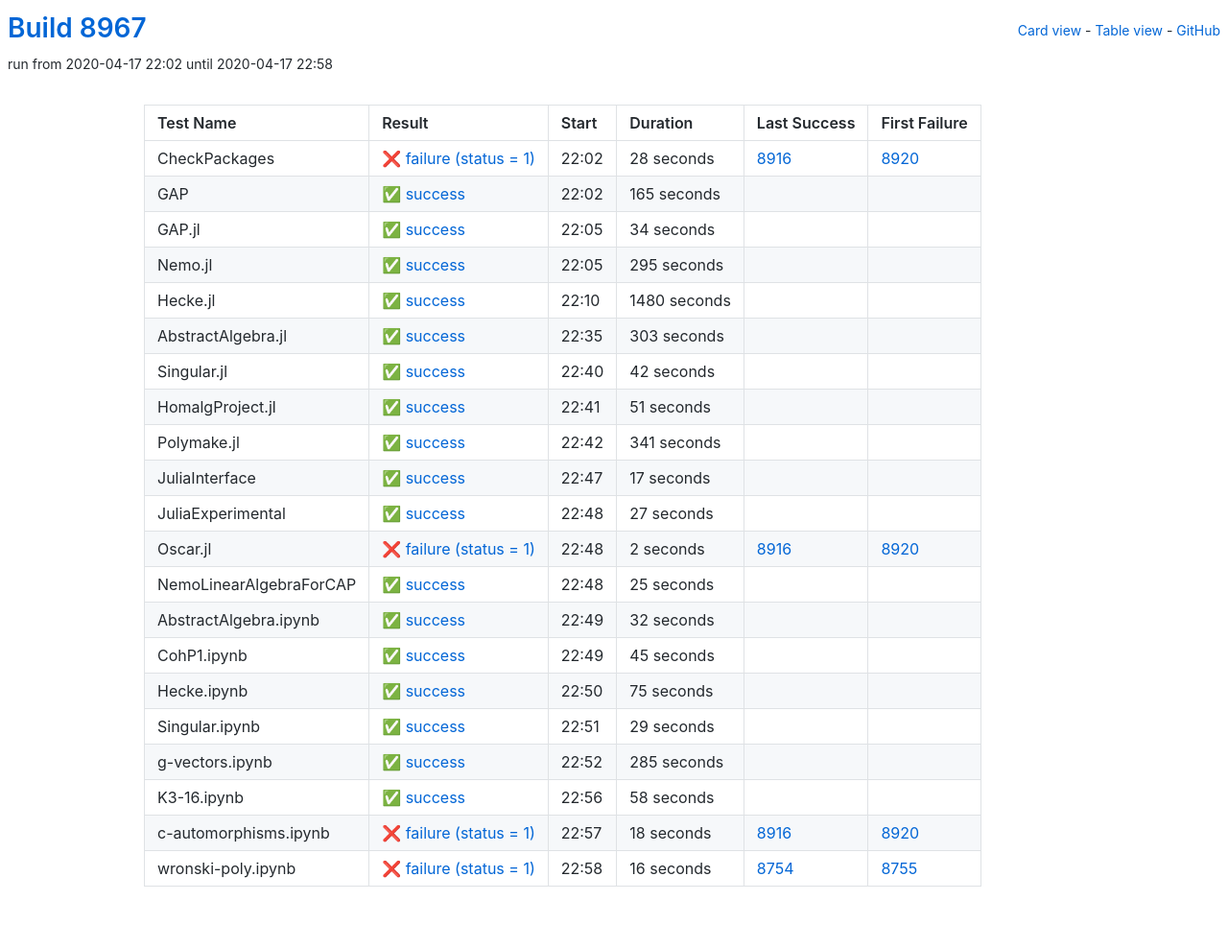
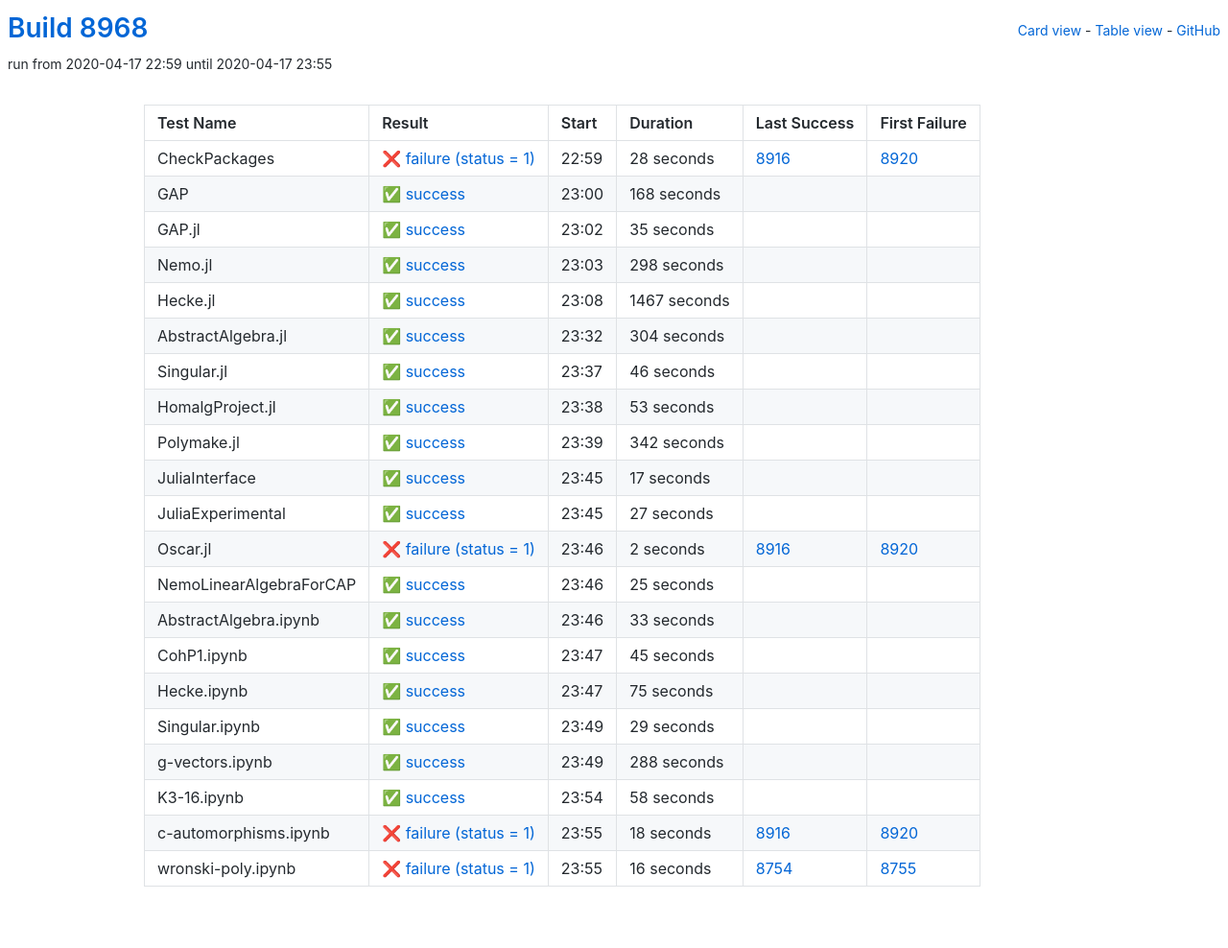
Before and after one commit to oscar-system/oscar-ci-status, a Jekyll site: the page built from table.html, in a window 1280 px wide. Shown: the whole page at 96% size. Built offline with Jekyll 4.4.1, drawn with Linux system fonts in a browser that asks for light colours.

Commit message:
Build 8968

```diff
--- a/_data/ci.yml
+++ b/_data/ci.yml
@@ -1,5 +1,5 @@
-build: 8967
-build_url: https://oscarci.mathematik.uni-kl.de/job/oscar/8967/
+build: 8968
+build_url: https://oscarci.mathematik.uni-kl.de/job/oscar/8968/
 job: oscar
 tests:
 - duration: 28
@@ -8,97 +8,97 @@
   first_failure_url: https://oscarci.mathematik.uni-kl.de/job/oscar/8920/
   last_success: 8916
   last_success_url: https://oscarci.mathematik.uni-kl.de/job/oscar/8916/
-  log: https://oscarci.mathematik.uni-kl.de/job/oscar/8967/artifact/logs/build-8967/CheckPackages.log
+  log: https://oscarci.mathematik.uni-kl.de/job/oscar/8968/artifact/logs/build-8968/CheckPackages.log
   name: CheckPackages
-  start: 2020-04-17 22:02
+  start: 2020-04-17 22:59
   status: failure
   success: false
-- duration: 165
+- duration: 168
   exitcode: 0
   first_failure: false
   first_failure_url: null
   last_success: false
   last_success_url: null
-  log: https://oscarci.mathematik.uni-kl.de/job/oscar/8967/artifact/logs/build-8967/GAP.log
+  log: https://oscarci.mathematik.uni-kl.de/job/oscar/8968/artifact/logs/build-8968/GAP.log
   name: GAP
-  start: 2020-04-17 22:02
+  start: 2020-04-17 23:00
   status: success
   success: true
-- duration: 34
+- duration: 35
   exitcode: 0
   first_failure: false
   first_failure_url: null
   last_success: false
   last_success_url: null
-  log: https://oscarci.mathematik.uni-kl.de/job/oscar/8967/artifact/logs/build-8967/GAP.jl.log
+  log: https://oscarci.mathematik.uni-kl.de/job/oscar/8968/artifact/logs/build-8968/GAP.jl.log
   name: GAP.jl
-  start: 2020-04-17 22:05
+  start: 2020-04-17 23:02
   status: success
   success: true
-- duration: 295
+- duration: 298
   exitcode: 0
   first_failure: false
   first_failure_url: null
   last_success: false
   last_success_url: null
-  log: https://oscarci.mathematik.uni-kl.de/job/oscar/8967/artifact/logs/build-8967/Nemo.jl.log
+  log: https://oscarci.mathematik.uni-kl.de/job/oscar/8968/artifact/logs/build-8968/Nemo.jl.log
   name: Nemo.jl
-  start: 2020-04-17 22:05
+  start: 2020-04-17 23:03
   status: success
   success: true
-- duration: 1480
+- duration: 1467
   exitcode: 0
   first_failure: false
   first_failure_url: null
   last_success: false
   last_success_url: null
-  log: https://oscarci.mathematik.uni-kl.de/job/oscar/8967/artifact/logs/build-8967/Hecke.jl.log
+  log: https://oscarci.mathematik.uni-kl.de/job/oscar/8968/artifact/logs/build-8968/Hecke.jl.log
   name: Hecke.jl
-  start: 2020-04-17 22:10
+  start: 2020-04-17 23:08
   status: success
   success: true
-- duration: 303
+- duration: 304
   exitcode: 0
   first_failure: false
   first_failure_url: null
   last_success: false
   last_success_url: null
-  log: https://oscarci.mathematik.uni-kl.de/job/oscar/8967/artifact/logs/build-8967/AbstractAlgebra.jl.log
+  log: https://oscarci.mathematik.uni-kl.de/job/oscar/8968/artifact/logs/build-8968/AbstractAlgebra.jl.log
   name: AbstractAlgebra.jl
-  start: 2020-04-17 22:35
+  start: 2020-04-17 23:32
   status: success
   success: true
-- duration: 42
+- duration: 46
   exitcode: 0
   first_failure: false
   first_failure_url: null
   last_success: false
   last_success_url: null
-  log: https://oscarci.mathematik.uni-kl.de/job/oscar/8967/artifact/logs/build-8967/Singular.jl.log
+  log: https://oscarci.mathematik.uni-kl.de/job/oscar/8968/artifact/logs/build-8968/Singular.jl.log
   name: Singular.jl
-  start: 2020-04-17 22:40
+  start: 2020-04-17 23:37
   status: success
   success: true
-- duration: 51
+- duration: 53
   exitcode: 0
   first_failure: false
   first_failure_url: null
   last_success: false
   last_success_url: null
-  log: https://oscarci.mathematik.uni-kl.de/job/oscar/8967/artifact/logs/build-8967/HomalgProject.jl.log
+  log: https://oscarci.mathematik.uni-kl.de/job/oscar/8968/artifact/logs/build-8968/HomalgProject.jl.log
   name: HomalgProject.jl
-  start: 2020-04-17 22:41
+  start: 2020-04-17 23:38
   status: success
   success: true
-- duration: 341
+- duration: 342
   exitcode: 0
   first_failure: false
   first_failure_url: null
   last_success: false
   last_success_url: null
-  log: https://oscarci.mathematik.uni-kl.de/job/oscar/8967/artifact/logs/build-8967/Polymake.jl.log
+  log: https://oscarci.mathematik.uni-kl.de/job/oscar/8968/artifact/logs/build-8968/Polymake.jl.log
   name: Polymake.jl
-  start: 2020-04-17 22:42
+  start: 2020-04-17 23:39
   status: success
   success: true
 - duration: 17
@@ -107,9 +107,9 @@
   first_failure_url: null
   last_success: false
   last_success_url: null
-  log: https://oscarci.mathematik.uni-kl.de/job/oscar/8967/artifact/logs/build-8967/JuliaInterface.log
+  log: https://oscarci.mathematik.uni-kl.de/job/oscar/8968/artifact/logs/build-8968/JuliaInterface.log
   name: JuliaInterface
-  start: 2020-04-17 22:47
+  start: 2020-04-17 23:45
   status: success
   success: true
 - duration: 27
@@ -118,9 +118,9 @@
   first_failure_url: null
   last_success: false
   last_success_url: null
-  log: https://oscarci.mathematik.uni-kl.de/job/oscar/8967/artifact/logs/build-8967/JuliaExperimental.log
+  log: https://oscarci.mathematik.uni-kl.de/job/oscar/8968/artifact/logs/build-8968/JuliaExperimental.log
   name: JuliaExperimental
-  start: 2020-04-17 22:48
+  start: 2020-04-17 23:45
   status: success
   success: true
 - duration: 2
@@ -129,9 +129,9 @@
   first_failure_url: https://oscarci.mathematik.uni-kl.de/job/oscar/8920/
   last_success: 8916
   last_success_url: https://oscarci.mathematik.uni-kl.de/job/oscar/8916/
-  log: https://oscarci.mathematik.uni-kl.de/job/oscar/8967/artifact/logs/build-8967/Oscar.jl.log
+  log: https://oscarci.mathematik.uni-kl.de/job/oscar/8968/artifact/logs/build-8968/Oscar.jl.log
   name: Oscar.jl
-  start: 2020-04-17 22:48
+  start: 2020-04-17 23:46
   status: failure
   success: false
 - duration: 25
@@ -140,20 +140,20 @@
   first_failure_url: null
   last_success: false
   last_success_url: null
-  log: https://oscarci.mathematik.uni-kl.de/job/oscar/8967/artifact/logs/build-8967/NemoLinearAlgebraForCAP.log
+  log: https://oscarci.mathematik.uni-kl.de/job/oscar/8968/artifact/logs/build-8968/NemoLinearAlgebraForCAP.log
   name: NemoLinearAlgebraForCAP
-  start: 2020-04-17 22:48
+  start: 2020-04-17 23:46
   status: success
   success: true
-- duration: 32
+- duration: 33
   exitcode: 0
   first_failure: false
   first_failure_url: null
   last_success: false
   last_success_url: null
-  log: https://oscarci.mathematik.uni-kl.de/job/oscar/8967/artifact/logs/build-8967/AbstractAlgebra.ipynb.log
+  log: https://oscarci.mathematik.uni-kl.de/job/oscar/8968/artifact/logs/build-8968/AbstractAlgebra.ipynb.log
   name: AbstractAlgebra.ipynb
-  start: 2020-04-17 22:49
+  start: 2020-04-17 23:46
   status: success
   success: true
 - duration: 45
@@ -162,9 +162,9 @@
   first_failure_url: null
   last_success: false
   last_success_url: null
-  log: https://oscarci.mathematik.uni-kl.de/job/oscar/8967/artifact/logs/build-8967/CohP1.ipynb.log
+  log: https://oscarci.mathematik.uni-kl.de/job/oscar/8968/artifact/logs/build-8968/CohP1.ipynb.log
   name: CohP1.ipynb
-  start: 2020-04-17 22:49
+  start: 2020-04-17 23:47
   status: success
   success: true
 - duration: 75
@@ -173,9 +173,9 @@
   first_failure_url: null
   last_success: false
   last_success_url: null
-  log: https://oscarci.mathematik.uni-kl.de/job/oscar/8967/artifact/logs/build-8967/Hecke.ipynb.log
+  log: https://oscarci.mathematik.uni-kl.de/job/oscar/8968/artifact/logs/build-8968/Hecke.ipynb.log
   name: Hecke.ipynb
-  start: 2020-04-17 22:50
+  start: 2020-04-17 23:47
   status: success
   success: true
 - duration: 29
@@ -184,20 +184,20 @@
   first_failure_url: null
   last_success: false
   last_success_url: null
-  log: https://oscarci.mathematik.uni-kl.de/job/oscar/8967/artifact/logs/build-8967/Singular.ipynb.log
+  log: https://oscarci.mathematik.uni-kl.de/job/oscar/8968/artifact/logs/build-8968/Singular.ipynb.log
   name: Singular.ipynb
-  start: 2020-04-17 22:51
+  start: 2020-04-17 23:49
   status: success
   success: true
-- duration: 285
+- duration: 288
   exitcode: 0
   first_failure: false
   first_failure_url: null
   last_success: false
   last_success_url: null
-  log: https://oscarci.mathematik.uni-kl.de/job/oscar/8967/artifact/logs/build-8967/g-vectors.ipynb.log
+  log: https://oscarci.mathematik.uni-kl.de/job/oscar/8968/artifact/logs/build-8968/g-vectors.ipynb.log
   name: g-vectors.ipynb
-  start: 2020-04-17 22:52
+  start: 2020-04-17 23:49
   status: success
   success: true
 - duration: 58
@@ -206,9 +206,9 @@
   first_failure_url: null
   last_success: false
   last_success_url: null
-  log: https://oscarci.mathematik.uni-kl.de/job/oscar/8967/artifact/logs/build-8967/K3-16.ipynb.log
+  log: https://oscarci.mathematik.uni-kl.de/job/oscar/8968/artifact/logs/build-8968/K3-16.ipynb.log
   name: K3-16.ipynb
-  start: 2020-04-17 22:56
+  start: 2020-04-17 23:54
   status: success
   success: true
 - duration: 18
@@ -217,9 +217,9 @@
   first_failure_url: https://oscarci.mathematik.uni-kl.de/job/oscar/8920/
   last_success: 8916
   last_success_url: https://oscarci.mathematik.uni-kl.de/job/oscar/8916/
-  log: https://oscarci.mathematik.uni-kl.de/job/oscar/8967/artifact/logs/build-8967/c-automorphisms.ipynb.log
+  log: https://oscarci.mathematik.uni-kl.de/job/oscar/8968/artifact/logs/build-8968/c-automorphisms.ipynb.log
   name: c-automorphisms.ipynb
-  start: 2020-04-17 22:57
+  start: 2020-04-17 23:55
   status: failure
   success: false
 - duration: 16
@@ -228,8 +228,8 @@
   first_failure_url: https://oscarci.mathematik.uni-kl.de/job/oscar/8755/
   last_success: 8754
   last_success_url: https://oscarci.mathematik.uni-kl.de/job/oscar/8754/
-  log: https://oscarci.mathematik.uni-kl.de/job/oscar/8967/artifact/logs/build-8967/wronski-poly.ipynb.log
+  log: https://oscarci.mathematik.uni-kl.de/job/oscar/8968/artifact/logs/build-8968/wronski-poly.ipynb.log
   name: wronski-poly.ipynb
-  start: 2020-04-17 22:58
+  start: 2020-04-17 23:55
   status: failure
   success: false
```
Also changed, not shown: README.md.
